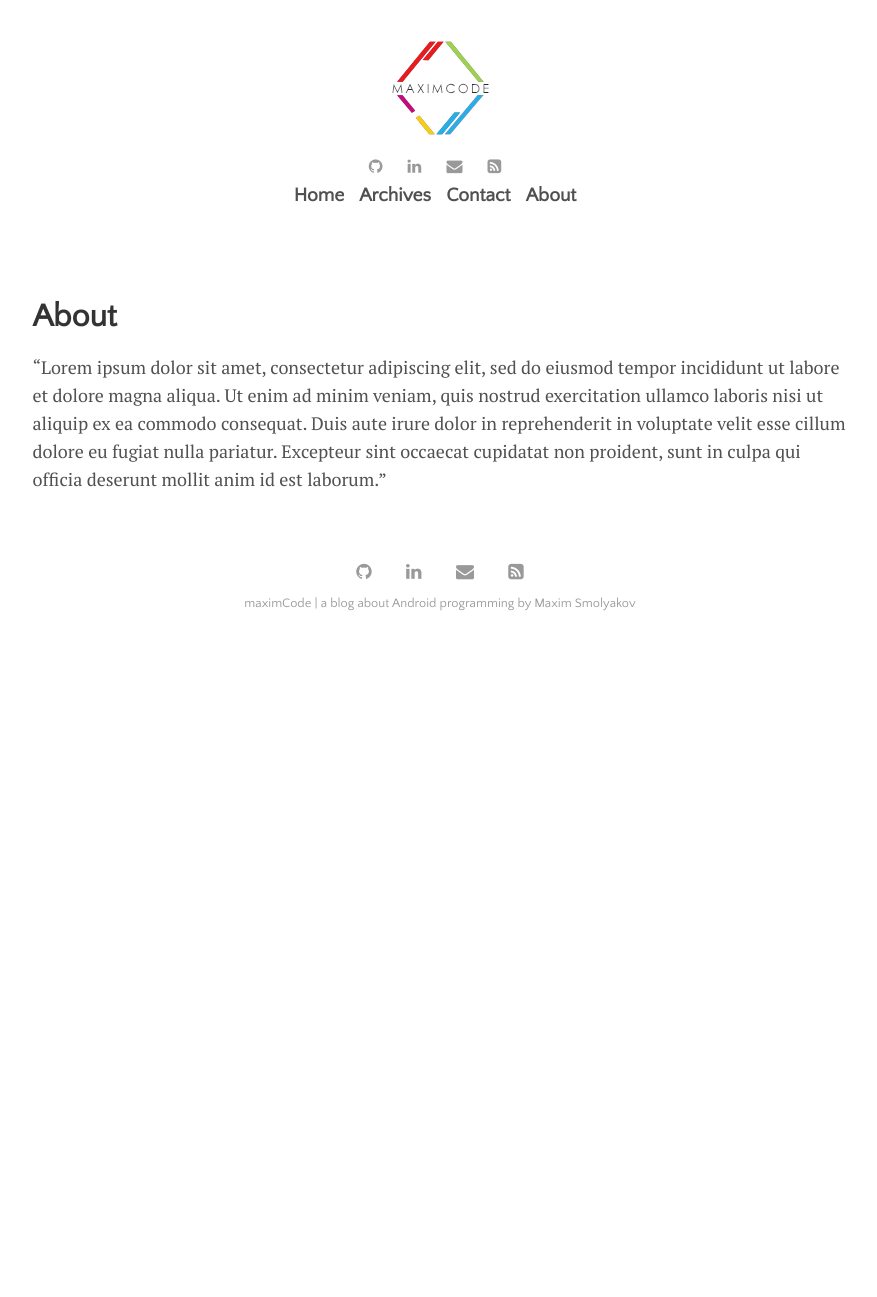
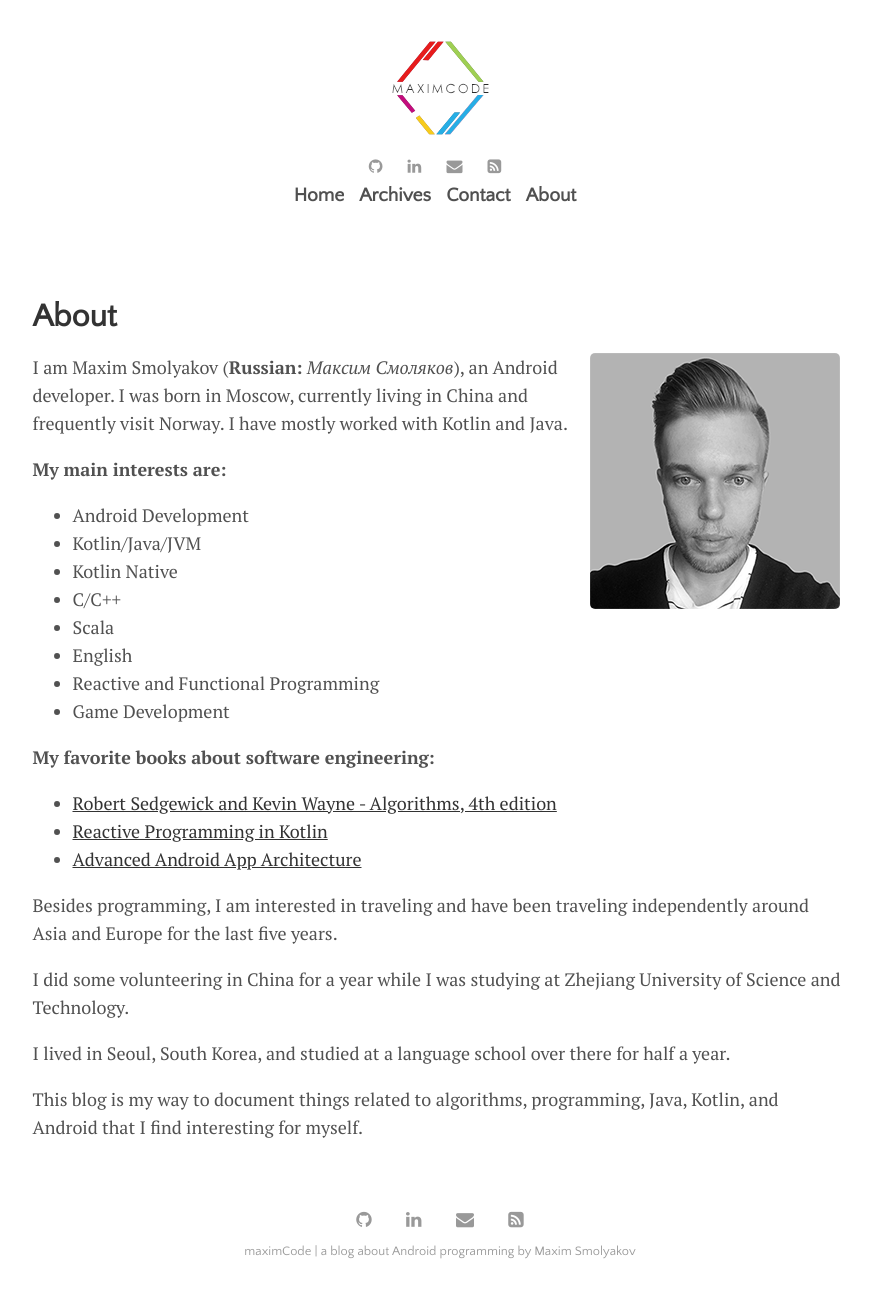
Before and after one commit to merklol/blog, a Jekyll site: the page built from menu/about.md, in a window 1280 px wide. Shown: the whole page, without its empty margins (200-1077 px from the left). Built offline with Jekyll 4.4.1, drawn with Linux system fonts in a browser that asks for light colours; before the commit the page ends 900 px from its top, so only the background shows below that.

Commit message:
update contact and about pages

```diff
--- a/assets/css/main.css
+++ b/assets/css/main.css
@@ -134,6 +134,11 @@ hr {
 {
     margin: 0 auto;
     display: block;
+}
+
+.image-align-right {
+  float: right;
+  margin: 0rem .5rem;
 }
 
 /*
--- a/menu/about.md
+++ b/menu/about.md
@@ -3,4 +3,29 @@ layout: page
 title: About
 ---
 
-"Lorem ipsum dolor sit amet, consectetur adipiscing elit, sed do eiusmod tempor incididunt ut labore et dolore magna aliqua. Ut enim ad minim veniam, quis nostrud exercitation ullamco laboris nisi ut aliquip ex ea commodo consequat. Duis aute irure dolor in reprehenderit in voluptate velit esse cillum dolore eu fugiat nulla pariatur. Excepteur sint occaecat cupidatat non proident, sunt in culpa qui officia deserunt mollit anim id est laborum."
+![My Picture](../assets/img/photo.png){: .image-align-right }
+
+I am Maxim Smolyakov (**Russian:** _Максим Смоляков_), an Android developer. I was born in Moscow, currently living in China and frequently visit Norway. I have mostly worked with Kotlin and Java.
+
+**My main interests are:**
+- Android Development
+- Kotlin/Java/JVM
+- Kotlin Native
+- C/C++
+- Scala
+- English
+- Reactive and Functional Programming
+- Game Development
+
+**My favorite books about software engineering:**
+- [Robert Sedgewick and Kevin Wayne - Algorithms, 4th edition](https://www.cs.bu.edu/~snyder/cs112/CourseMaterials/AlgorithmsChapterOne.pdf)
+- [Reactive Programming in Kotlin](https://www.manning.com/books/functional-programming-in-kotlin)
+- [Advanced Android App Architecture](https://www.scribd.com/document/462097394/Advanced-Android-App-Architecture-First-Edition-Real-world-app-architecture-in-Kotlin-1-3-by-Yun-Cheng-Aldo-Olivares-Dominguez-z-lib-org-pdf)
+
+Besides programming, I am interested in traveling and have been traveling independently around Asia and Europe for the last five years.
+
+I did some volunteering in China for a year while I was studying at Zhejiang University of Science and Technology.
+
+I lived in Seoul, South Korea, and studied at a language school over there for half a year.
+
+This blog is my way to document things related to algorithms, programming, Java, Kotlin, and Android that I find interesting for myself.
```
Also changed, not shown: menu/contact.md (+1 -1 lines), assets/img/photo.png (added).
